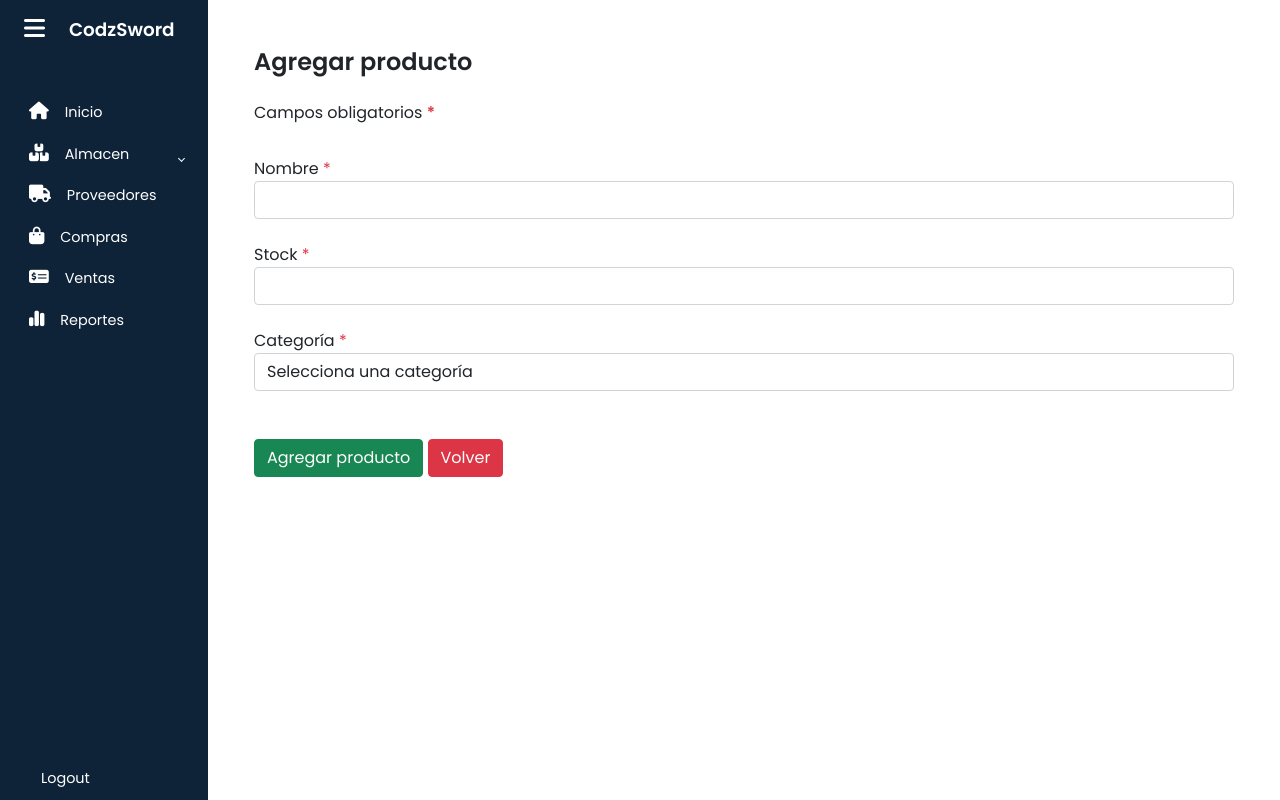
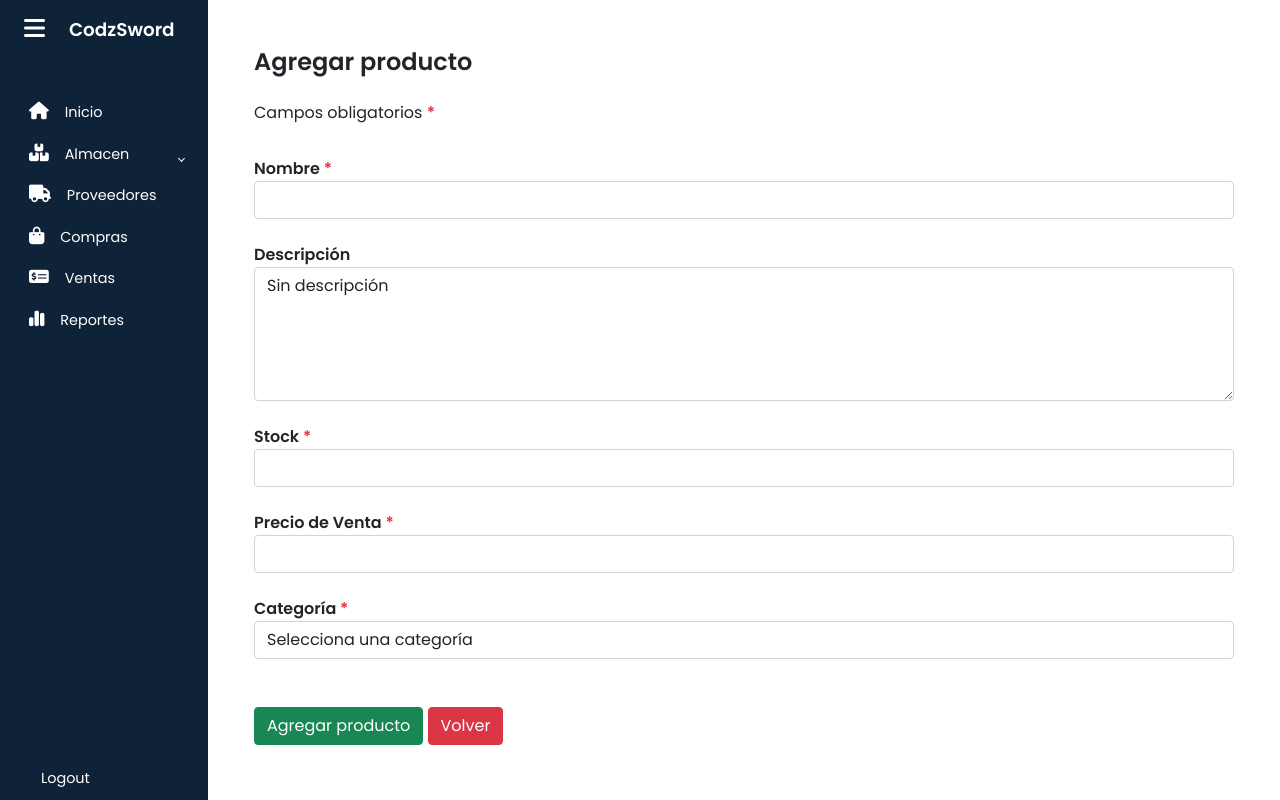
Before and after one commit to JoseCodeDev/apicultura, a Django app: page /almacen/productos/agregar in a window 1280 px wide. Run offline with Django 5.2, Linux system fonts and the light colour scheme; data that the repository does not hold is empty; some libraries are stand-ins or nearby versions.

Commit message:
Products and categories completed
The product and category modules are completed.

```diff
--- a/almacen_productos/forms/productos_form.py
+++ b/almacen_productos/forms/productos_form.py
@@ -4,15 +4,24 @@ from ..models import Categoria, Producto
 class ProductosForm(forms.ModelForm):
     class Meta:
         model = Producto
-        fields = ['nombre', 'stock', 'categoria']
+        fields = ['nombre', 'descripcion','stock', 'precio_venta', 'categoria']
         widgets = {
             'nombre': forms.TextInput(attrs={
                 'class': 'form-control mb-4',
                 'id': 'nombreProducto'
             }),
+            'descripcion': forms.Textarea(attrs={
+                'class': 'form-control mb-4',
+                'id': 'descripcionProducto' ,
+                'rows': 5
+            }),
             'stock': forms.NumberInput(attrs={
                 'class': 'form-control mb-4',
                 'id': 'stockProducto'
+            }),
+            'precio_venta': forms.NumberInput(attrs={
+                'class': 'form-control mb-4',
+                'id': 'precioVentaProducto'
             }),
             'categoria': forms.Select(attrs={
                 'class': 'form-control mb-4',
--- a/almacen_productos/models.py
+++ b/almacen_productos/models.py
@@ -15,9 +15,9 @@ class Categoria(models.Model):
 
 class Producto(models.Model):
     nombre = models.CharField(max_length=50)
-    descripcion = models.TextField(null=True, blank=True, verbose_name="Descripción")
+    descripcion = models.TextField(default="Sin descripción", null=True, blank=True, verbose_name="Descripción")
     stock = models.IntegerField(verbose_name="Stock")
-    precio_venta = models.DecimalField(default=0.0, max_digits=10, decimal_places=2, verbose_name="Precio de Venta")
+    precio_venta = models.DecimalField(max_digits=10, decimal_places=2, verbose_name="Precio de Venta")
     categoria = models.ForeignKey(Categoria, on_delete=models.CASCADE, verbose_name='Categoría')
     fecha_agregado = models.DateField(default=datetime.date.today, verbose_name="Fecha de Agregado")
 
--- a/almacen_productos/templates/categorias/agregar.html
+++ b/almacen_productos/templates/categorias/agregar.html
@@ -16,7 +16,7 @@
 
         {% for field in form %}
             <div class="form-group">
-                <label for="{{ field.id_for_label }}">{{ field.label }}{% if field.field.required %} <span class="text-danger">*</span>{% endif %}</label>
+                <label class="fw-bold" for="{{ field.id_for_label }}">{{ field.label }}{% if field.field.required %} <span class="text-danger">*</span>{% endif %}</label>
                 {{ field }}
                 {% if field.errors %}
                     <div class="text-danger">
--- a/almacen_productos/templates/categorias/editar.html
+++ b/almacen_productos/templates/categorias/editar.html
@@ -16,7 +16,7 @@
 
         {% for field in form %}
             <div class="form-group">
-                <label for="{{ field.id_for_label }}">{{ field.label }}{% if field.field.required %} <span class="text-danger">*</span>{% endif %}</label>
+                <label class="fw-bold" for="{{ field.id_for_label }}">{{ field.label }}{% if field.field.required %} <span class="text-danger">*</span>{% endif %}</label>
                 {{ field }}
                 {% if field.errors %}
                     <div class="text-danger">
--- a/almacen_productos/templates/productos/agregar.html
+++ b/almacen_productos/templates/productos/agregar.html
@@ -15,14 +15,8 @@
 
         {% for field in form %}
             <div class="form-group">
-                <label for="{{ field.id_for_label }}">{{ field.label }}{% if field.field.required %} <span class="text-danger">*</span>{% endif %}</label>
+                <label class="fw-bold" for="{{ field.id_for_label }}">{{ field.label }}{% if field.field.required %} <span class="text-danger">*</span>{% endif %}</label>
                 {{ field }}
-                <!-- {% if field.errors %}
-                    <div class="text-danger">
-                        Otro
-                        {{ field.errors }}
-                    </div>
-                {% endif %} -->
             </div>
         {% endfor %}
 
--- a/almacen_productos/templates/productos/index.html
+++ b/almacen_productos/templates/productos/index.html
@@ -32,7 +32,7 @@
                 <td class="text-center">{{ producto.stock }}</td>
                 <td class="text-center">{{ producto.precio_venta }}</td>
                 <td class="text-center">{{ producto.categoria }}</td>
-                <td class="text-center">{{ producto.fecha_agregado }}</td>
+                <td class="text-center">{{ producto.fecha_agregado|date:"d/m/Y" }}</td>
                 <td class="text-center">
                     <div class="btn-group">
                         <a href="{% url 'productos_editar' producto.id %}" class="btn btn-warning me-2 rounded">
--- a/static/propio/js/formValidation.js
+++ b/static/propio/js/formValidation.js
@@ -15,22 +15,32 @@ document.addEventListener("DOMContentLoaded", () => {
         // Formulario de productos
         if ((e.target.matches("#frmAgregarProducto")) || e.target.matches("#frmEditarProducto")) {
             let nombre = document.getElementById("nombreProducto").value.trim();
+            let descripcion = document.getElementById("descripcionProducto").value.trim();
             let stock = document.getElementById("stockProducto").value.trim();
+            let precioVenta = document.getElementById("precioVentaProducto").value.trim();
             let categoria = document.getElementById("categoriaProducto").value.trim();
 
             // Expresión regular para validar solo números
-            const regex = /^[0-9]+$/;
-            const stockMinimo = 0;
+            const regex = /^[0-9.]+$/;
+            const stockMinimo = 1;
+            const precioMinimo = 10;
 
-            if (!regex.test(stock)) {
+            if (nombre == "" || descripcion=="" || stock =="" || precioVenta == "" || categoria == "") {
+                e.preventDefault();
+                mostrarAlerta("¡Error!", "Debe llenar todos los campos obligatorios", "error");
+            }
+            else if (!regex.test(stock)) {
                 e.preventDefault();
                 mostrarAlerta("¡Error!", "El stock debe contener solo números", "error");
-            }else if (stock <= stockMinimo) {
+            }else if (!regex.test(precioVenta)) {
                 e.preventDefault();
-                mostrarAlerta("¡Error!", `El stock debe ser mayor a ${stockMinimo}`, "error");
-            } else if (nombre == "" || stock =="" || categoria == "") {
+                mostrarAlerta("¡Error!", "El precio de venta debe contener solo números", "error");
+            }else if (stock < stockMinimo) {
                 e.preventDefault();
-                mostrarAlerta("¡Error!", "Debe llenar todos los campos obligatorios", "error");
+                mostrarAlerta("¡Error!", `El stock debe ser igula o mayor a ${stockMinimo}`, "error");
+            }else if (precioVenta < precioMinimo) {
+                e.preventDefault();
+                mostrarAlerta("¡Error!", `El precio de venta debe ser igual o mayor a ${precioMinimo}`, "error");
             }
         }
     });
--- /dev/null
+++ b/templates/menu.html
@@ -0,0 +1,85 @@
+<!DOCTYPE html>
+<html lang="en">
+<head>
+    <meta charset="UTF-8">
+    <meta name="viewport" content="width=device-width, initial-scale=1.0">
+    <title>Document</title>
+</head>
+<body>
+    <aside class="expand" id="sidebar">
+        <div class="d-flex">
+            <button class="toggle-btn" type="button">
+                <!-- <i class="lni lni-grid-alt"></i> -->
+                <i class="fa-solid fa-bars"></i>
+            </button>
+            <div class="sidebar-logo">
+                <a href="#">CodzSword</a>
+            </div>
+        </div>
+        <ul class="sidebar-nav">
+            <li class="sidebar-item">
+                <a href="#" class="sidebar-link">
+                    <!-- <i class="lni lni-user"></i> -->
+                    <i class="fa-solid fa-house"></i>
+                    <span>Inicio</span>
+                </a>
+            </li>
+            <li class="sidebar-item">
+                <a href="#" class="sidebar-link collapsed has-dropdown" data-bs-toggle="collapse"
+                    data-bs-target="#auth" aria-expanded="false" aria-controls="auth">
+                    <!-- <i class="lni lni-protection"></i> -->
+                    <i class="fa-solid fa-boxes-stacked"></i>
+                    <span>Almacen</span>
+                </a>
+                <ul id="auth" class="sidebar-dropdown list-unstyled collapse" data-bs-parent="#sidebar">
+                    <li class="sidebar-item">
+                        <a href="{% url 'mostrar_categorias' %}" class="sidebar-link">
+                            <i class="fa-solid fa-tag"></i>
+                            <span>Categorías</span>
+                        </a>
+                    </li>
+                    <li class="sidebar-item">
+                        <a href="{% url 'productos_mostrar' %}" class="sidebar-link">
+                            <i class="fa-solid fa-box"></i>
+                            <span>Productos</span>
+                        </a>
+                    </li>
+                </ul>
+            </li>
+            <li class="sidebar-item">
+                <a href="#" class="sidebar-link">
+                    <i class="fa-solid fa-truck"></i>
+                    <span>Proveedores</span>
+                </a>
+            </li>
+            <li class="sidebar-item">
+                <a href="#" class="sidebar-link">
+                    <!-- <i class="lni lni-popup"></i> -->
+                    <i class="fa-solid fa-bag-shopping"></i>
+                    <span>Compras</span>
+                </a>
+            </li>
+            <li class="sidebar-item">
+                <a href="#" class="sidebar-link">
+                    <!-- <i class="lni lni-cog"></i> -->
+                    <i class="fa-solid fa-money-check-dollar"></i>
+                    <span>Ventas</span>
+                </a>
+            </li>
+            <li class="sidebar-item"></li>
+            <a href="#" class="sidebar-link">
+                <!-- <i class="lni lni-cog"></i> -->
+                <i class="fa-solid fa-chart-simple"></i>
+                <span>Reportes</span>
+            </a>
+            </li>
+        </ul>
+        <div class="sidebar-footer">
+            <a href="#" class="sidebar-link">
+                <i class="lni lni-exit"></i>
+                <span>Logout</span>
+            </a>
+        </div>
+    </aside>
+</body>
+</html>
```
Also changed, not shown: almacen_productos/templates/productos/editar.html (+1 -6 lines), templates/base.html (+2 -75 lines), almacen_productos/migrations/0007_alter_producto_precio_venta.py (added), almacen_productos/migrations/0008_alter_producto_descripcion.py (added).
